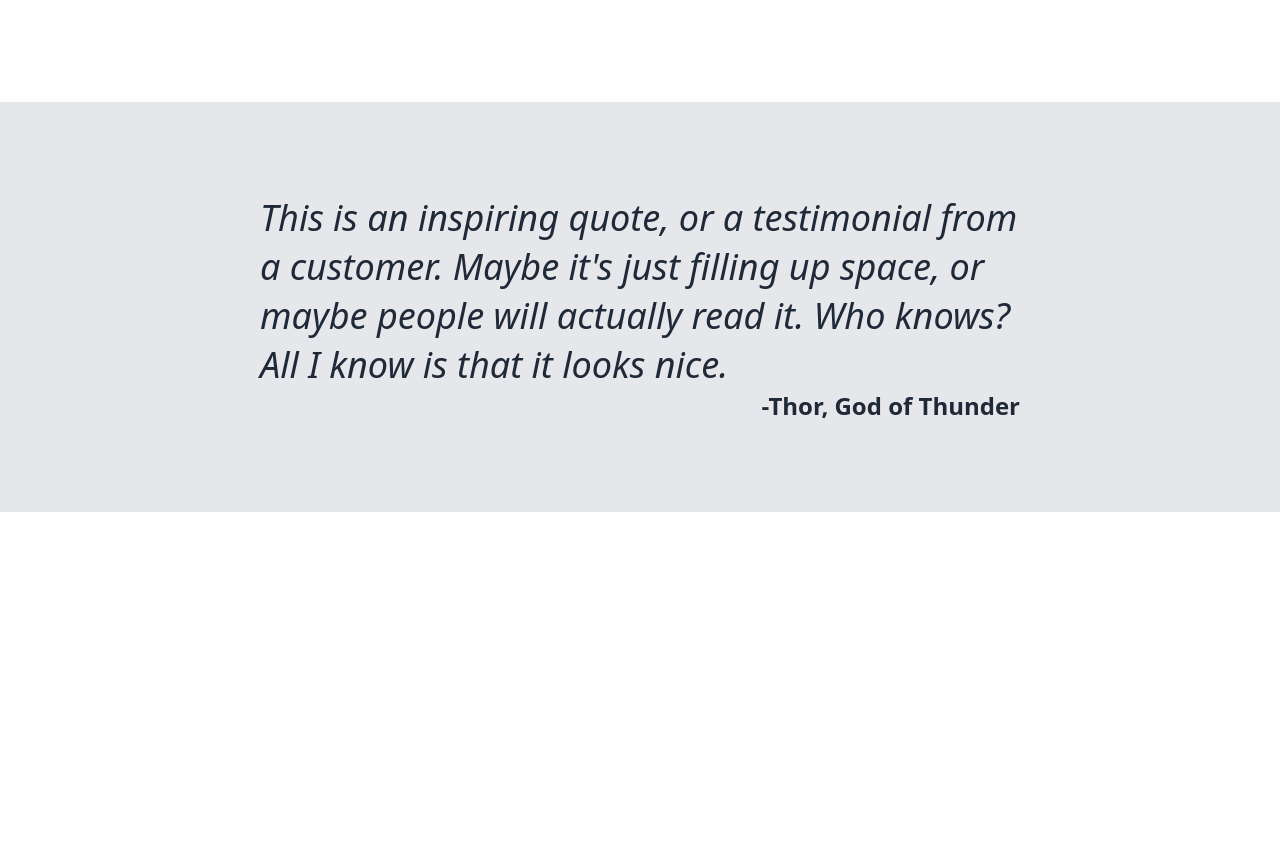
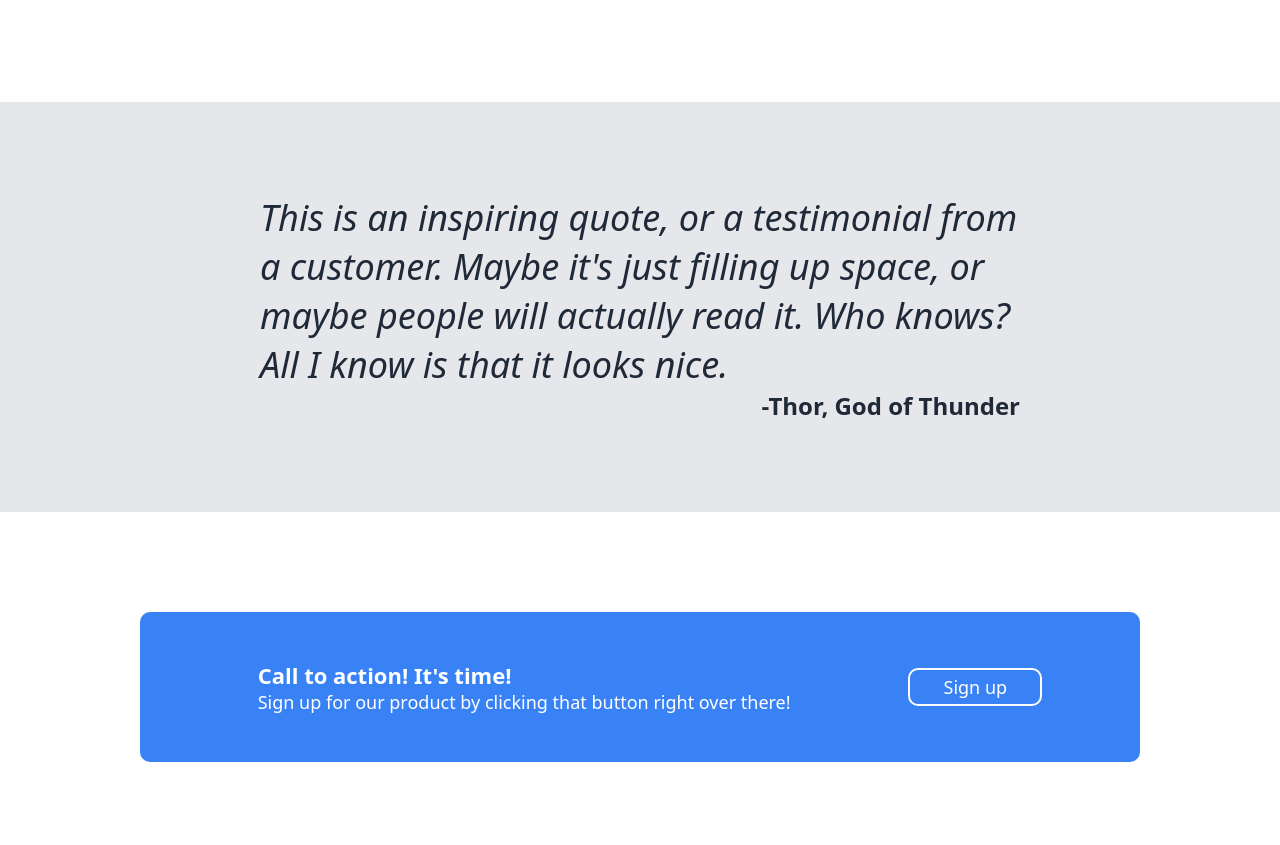
Before and after one commit to lucifer9kkk/odin-landing-page, a plain HTML site: page index.html in a window 1280 px wide. Shown: the part 918-1763 px from the top of the page. Before the commit the page ends 1430 px from the top, so only its background shows below. Drawn offline with Linux system fonts and the light colour scheme.

Commit message:
Add call to action card with sign up button

```diff
--- a/index.html
+++ b/index.html
@@ -50,5 +50,14 @@
         </div>
     </div>
 
+    <div class="blue-card">
+        <div class="card">
+            <div class="action-text">Call to action! It's time!
+                <div class="instruction">Sign up for our product by clicking that button right over there!</div>
+            </div>
+            <div class="sec-sign">Sign up</div>
+        </div>
+    </div>
+
 </body>
 </html>
--- a/style.css
+++ b/style.css
@@ -151,3 +151,51 @@ body {
     font-weight: 700;
     text-align: right;
 }
+
+.blue-card {
+    display: flex;
+    justify-content: center;
+    height: auto;
+    padding: 80px;
+    margin: 20px 0px;
+}
+
+.card {
+    display: flex;
+    flex-direction: row;
+    justify-content: space-evenly;
+    gap: 0px;
+    background-color: #3882F6;
+    height: 150px;
+    width: 1000px;
+    border-radius: 10px;
+}
+
+.action-text {
+    font-size: 22px;
+    font-family: system-ui, -apple-system, BlinkMacSystemFont, 'Segoe UI', Roboto, Oxygen, Ubuntu, Cantarell, 'Open Sans', 'Helvetica Neue', sans-serif;
+    color: white;
+    font-weight: 650;
+    padding: 20px;
+    align-self: center;
+}
+
+.instruction {
+    font-size: 18px;
+    font-family: system-ui, -apple-system, BlinkMacSystemFont, 'Segoe UI', Roboto, Oxygen, Ubuntu, Cantarell, 'Open Sans', 'Helvetica Neue', sans-serif;
+    color: white;
+    font-weight: 400;
+}
+
+.sec-sign {
+    font-size: 18px;
+    font-family: system-ui, -apple-system, BlinkMacSystemFont, 'Segoe UI', Roboto, Oxygen, Ubuntu, Cantarell, 'Open Sans', 'Helvetica Neue', sans-serif;
+    color: white;
+    font-weight: 500;
+    align-self: center;
+    border: 2px solid white;
+    border-radius: 10px;
+    width: 120px;
+    text-align: center;
+    padding: 5px;
+}
```
